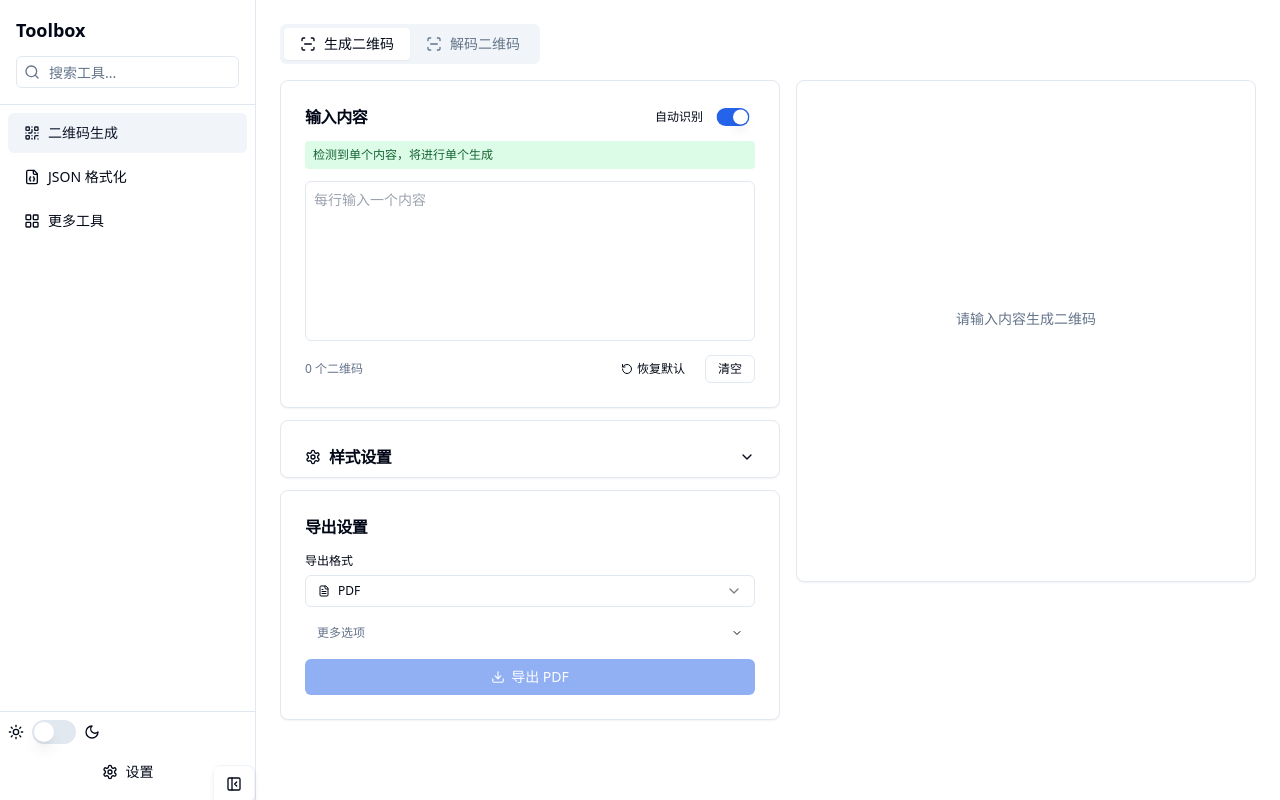
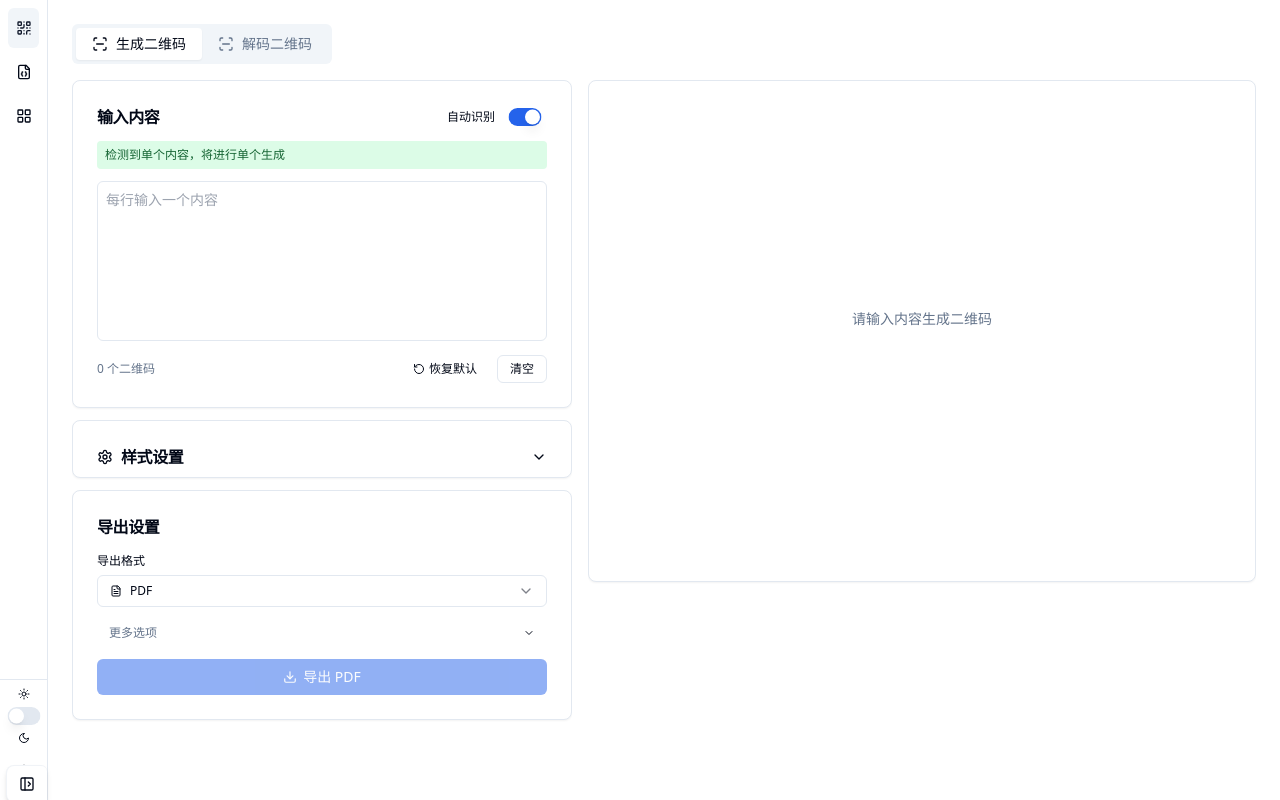
Before and after one commit to Pleidy/toolbox, a React (Vite) app: page / in a window 1280 px wide. Built offline with nearby package versions, Linux system fonts and the light colour scheme; the HTML template or start-up script is replaced by a standard one.

Commit message:
feat: 调整

```diff
--- a/src/stores/useAppStore.ts
+++ b/src/stores/useAppStore.ts
@@ -11,6 +11,6 @@ interface AppState {
 export const useAppStore = create<AppState>((set) => ({
   theme: 'system',
   setTheme: (theme) => set({ theme }),
-  sidebarOpen: true,
+  sidebarOpen: false,
   setSidebarOpen: (sidebarOpen) => set({ sidebarOpen }),
 }));
```
Also changed, not shown: 1 other file (tests, documents, lock files or other folders).
